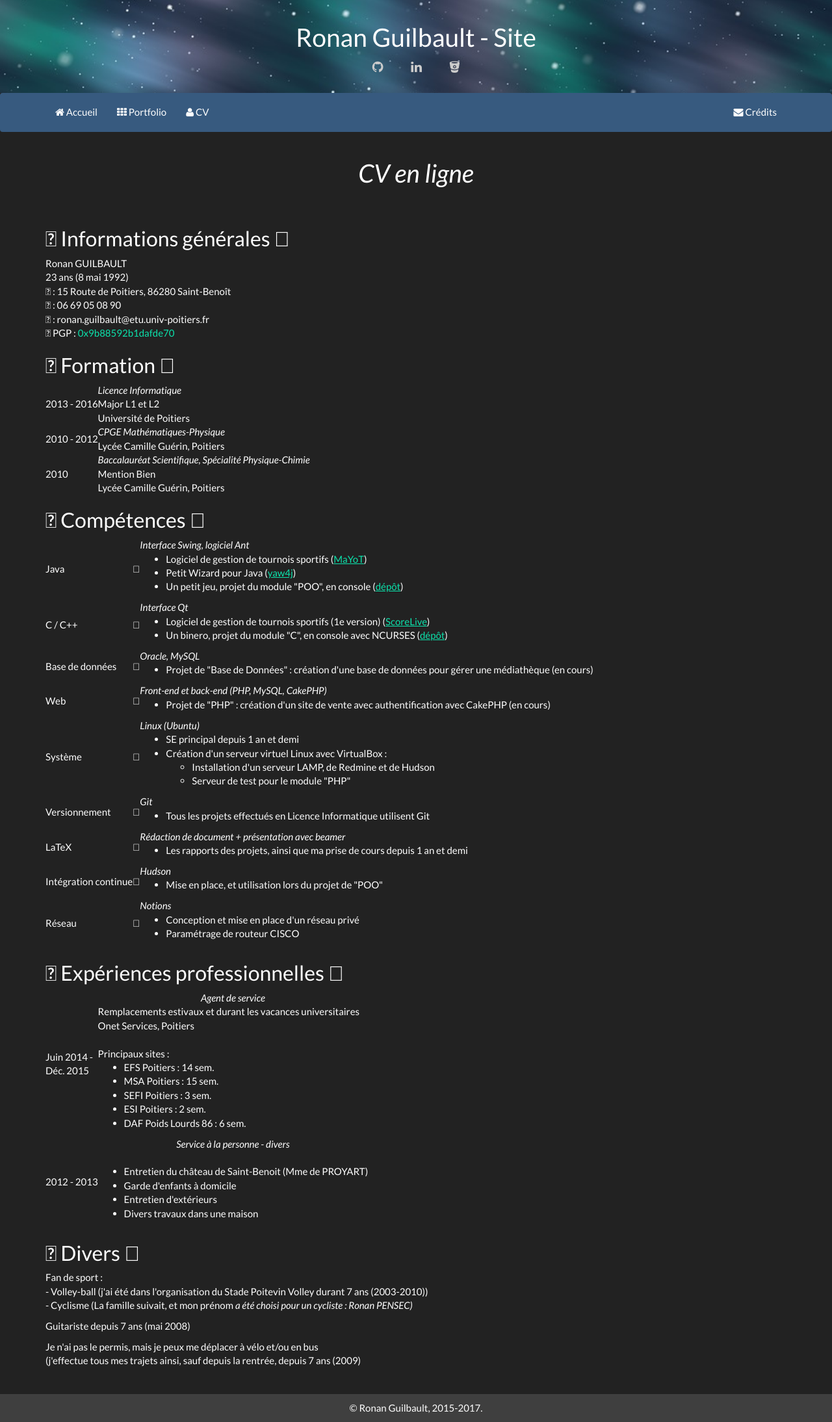
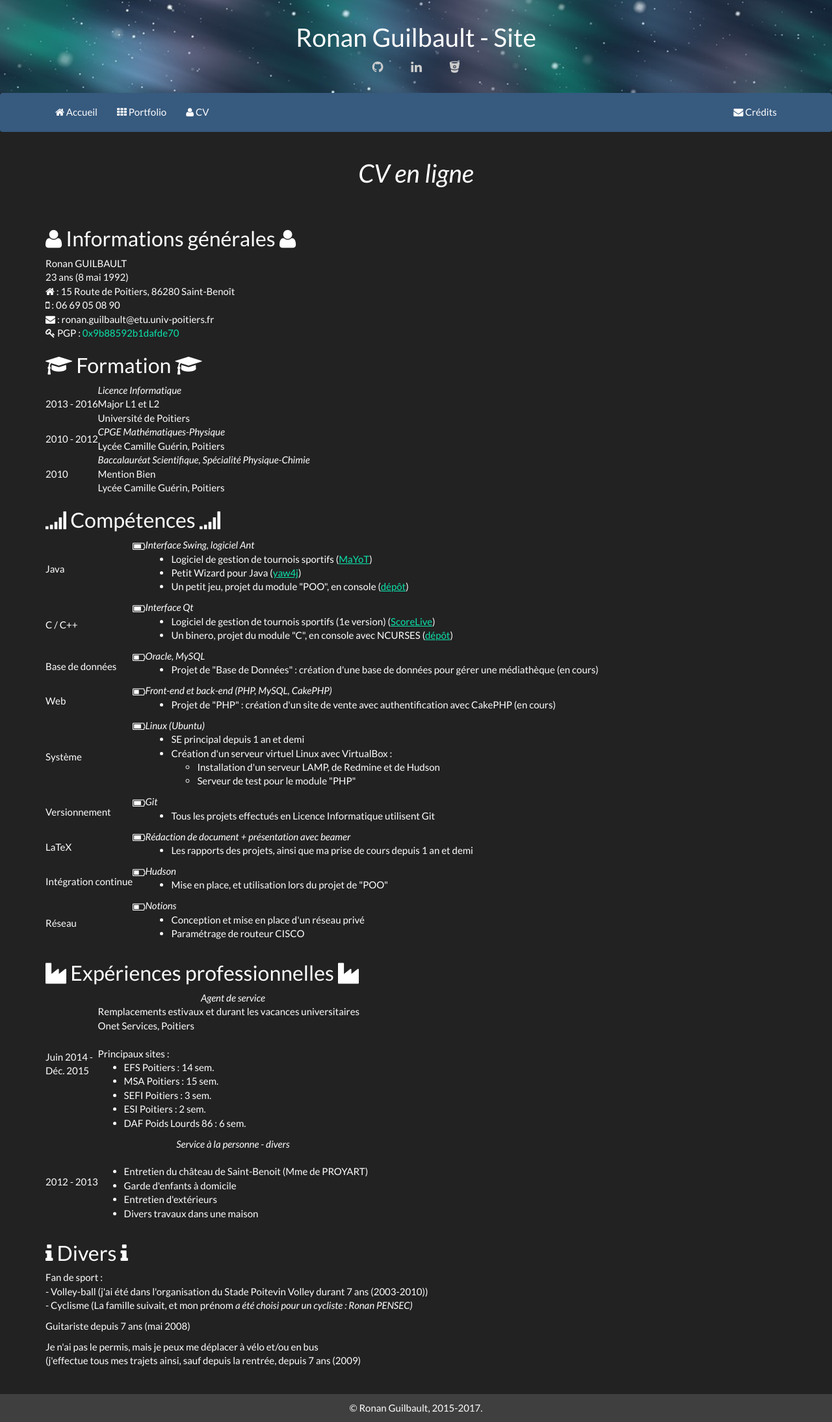
Before and after one commit to bunlanG/bunlanG.github.io, a Jekyll site: the page built from aboutme.html, in a window 1280 px wide. Shown: the whole page at 65% size. Built offline with Jekyll 4.4.1, drawn with Linux system fonts in a browser that asks for light colours.

Commit message:
Fix FontAwesome font in aboutme.html
Signed-off-by: Ronan Guilbault <ronan.guilbault@gmail.com>

```diff
--- a/aboutme.html
+++ b/aboutme.html
@@ -5,19 +5,19 @@ title: CV
 textTitle: CV en ligne
 ---
 <section>
-    <h2><span class="icon fa-user"></span> Informations générales <span class="icon fa-user"></span></h2>
+    <h2><span class="fa fa-user"></span> Informations générales <span class="fa fa-user"></span></h2>
     <p>
     Ronan GUILBAULT<br/>
     23 ans (8 mai 1992)<br/>
-    <span class="icon fa-home"></span> : 15 Route de Poitiers, 86280 Saint-Benoît<br/>
-    <span class="icon fa-mobile"></span> : 06 69 05 08 90<br/>
-    <span class="icon fa-envelope"></span> : ronan.guilbault@etu.univ-poitiers.fr<br/>
-    <span class="icon fa-key"></span> PGP : <a href="http://pgp.mit.edu/pks/lookup?op=get&search=0x9B88592B1DAFDE70" target="_blank">0x9b88592b1dafde70</a><br/>
+    <span class="fa fa-home"></span> : 15 Route de Poitiers, 86280 Saint-Benoît<br/>
+    <span class="fa fa-mobile"></span> : 06 69 05 08 90<br/>
+    <span class="fa fa-envelope"></span> : ronan.guilbault@etu.univ-poitiers.fr<br/>
+    <span class="fa fa-key"></span> PGP : <a href="http://pgp.mit.edu/pks/lookup?op=get&search=0x9B88592B1DAFDE70" target="_blank">0x9b88592b1dafde70</a><br/>
     </p>
 </section>
 
 <section>
-    <h2><span class="icon fa-graduation-cap"></span> Formation <span class="icon fa-graduation-cap"></span></h2>
+    <h2><span class="fa fa-graduation-cap"></span> Formation <span class="fa fa-graduation-cap"></span></h2>
     <table class="cv">
         {% for entry in site.data.cv.education %}
         <tr>
@@ -31,12 +31,12 @@ textTitle: CV en ligne
 </section>
 
 <section>
-    <h2><span class="icon fa-signal"></span> Compétences <span class="icon fa-signal"></span></h2>
+    <h2><span class="fa fa-signal"></span> Compétences <span class="fa fa-signal"></span></h2>
     <table class="cv">
         {% for skill in site.data.cv.skills %}
         <tr>
             <td>{{ skill.name }}</td>
-            <td class="icon fa-battery-{{ skill.level }} comp-battery-{{ skill.level }}"></td>
+            <td class="fa fa-battery-{{ skill.level }} comp-battery-{{ skill.level }}"></td>
             <td><span class="title">{{ skill.summary }}</span>
             <ul>
                 {% for example in skill.examples %}
@@ -50,7 +50,7 @@ textTitle: CV en ligne
 </section>
 
 <section>
-    <h2><span class="icon fa-industry"></span> Expériences professionnelles <span class="icon fa-industry"></span></h2>
+    <h2><span class="fa fa-industry"></span> Expériences professionnelles <span class="fa fa-industry"></span></h2>
     <table class="cv">
         {% for profession in site.data.cv.professional %}
         <tr>
@@ -72,7 +72,7 @@ textTitle: CV en ligne
 </section>
 
 <section>
-    <h2><span class="icon fa-info"></span> Divers <span class="icon fa-info"></span></h2>
+    <h2><span class="fa fa-info"></span> Divers <span class="fa fa-info"></span></h2>
     <p>
     Fan de sport :<br/>
     - Volley-ball (j'ai été dans l'organisation du Stade Poitevin Volley durant 7 ans (2003-2010))<br/>
```
